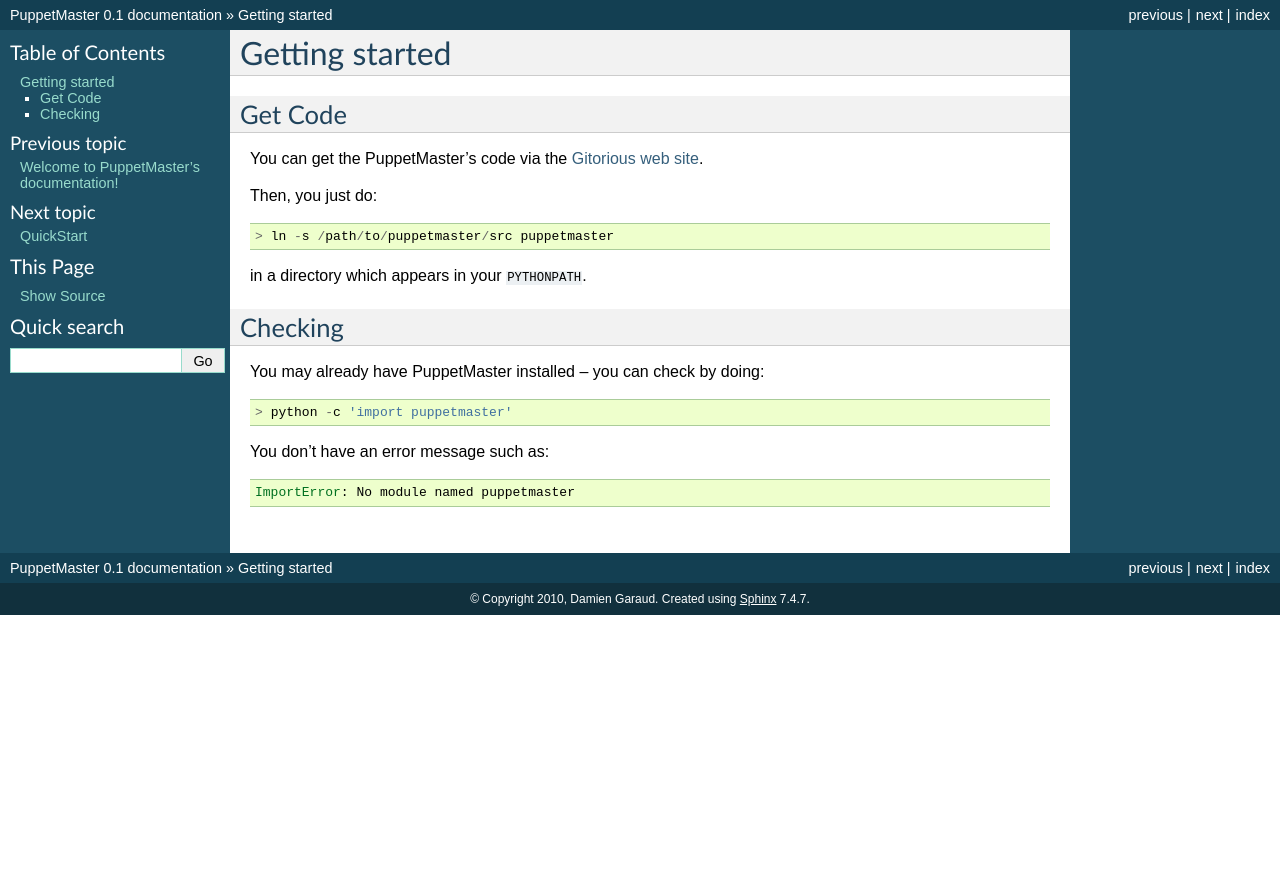
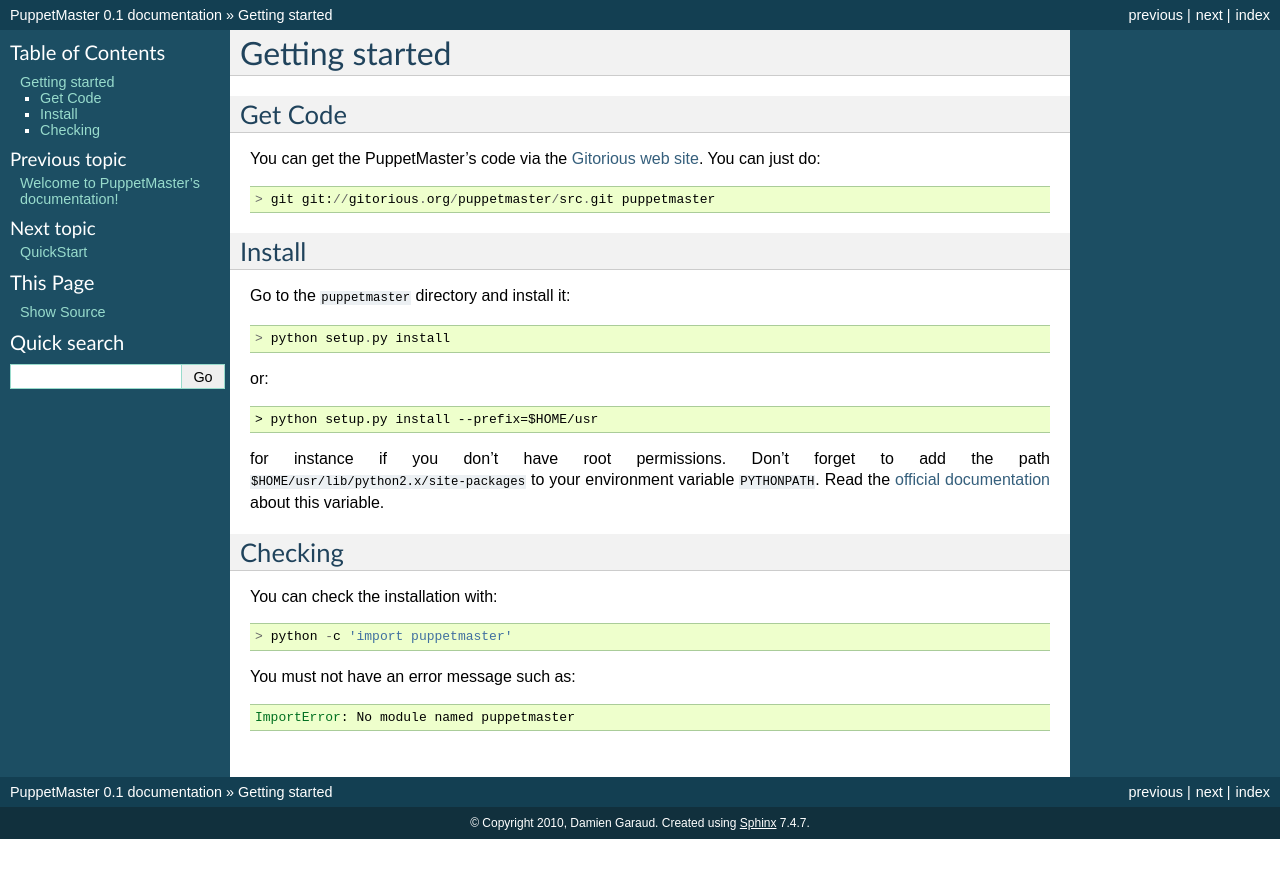
Before and after one commit to garaud/puppetmaster, a Sphinx documentation site: the page built from doc/getting_started.rst, in a window 1280 px wide. Shown: the top 878 px of the page. Built offline with Sphinx 7.4.7, drawn with Linux system fonts in a browser that asks for light colours.

Commit message:
Updated the documentation.

```diff
--- a/doc/getting_started.rst
+++ b/doc/getting_started.rst
@@ -10,13 +10,28 @@
 ========
 
 You can get the PuppetMaster's code via the `Gitorious web site
-<http://gitorious.org>`_.
+<http://gitorious.org/puppetmaster>`_. You can just do::
 
-Then, you just do::
+    > git git://gitorious.org/puppetmaster/src.git puppetmaster
 
-  > ln -s /path/to/puppetmaster/src puppetmaster
+.. _install:
 
-in a directory which appears in your ``PYTHONPATH``.
+Install
+=======
+
+Go to the ``puppetmaster`` directory and install it::
+
+    > python setup.py install
+
+or::
+
+    > python setup.py install --prefix=$HOME/usr
+
+for instance if you don't have root permissions. Don't forget to add the path
+``$HOME/usr/lib/python2.x/site-packages`` to your environment variable
+``PYTHONPATH``. Read the `official documentation`_ about this variable.
+
+.. _official documentation: http://docs.python.org/using/cmdline.html#environment-variables
 
 
 .. _checking:
@@ -24,10 +39,10 @@
 Checking
 ========
 
-You may already have PuppetMaster installed -- you can check by doing::
+You can check the installation with::
 
   > python -c 'import puppetmaster'
 
-You don't have an error message such as::
+You must not have an error message such as::
 
   ImportError: No module named puppetmaster
```
Also changed, not shown: doc/quickstart.rst (+8 -5 lines).
